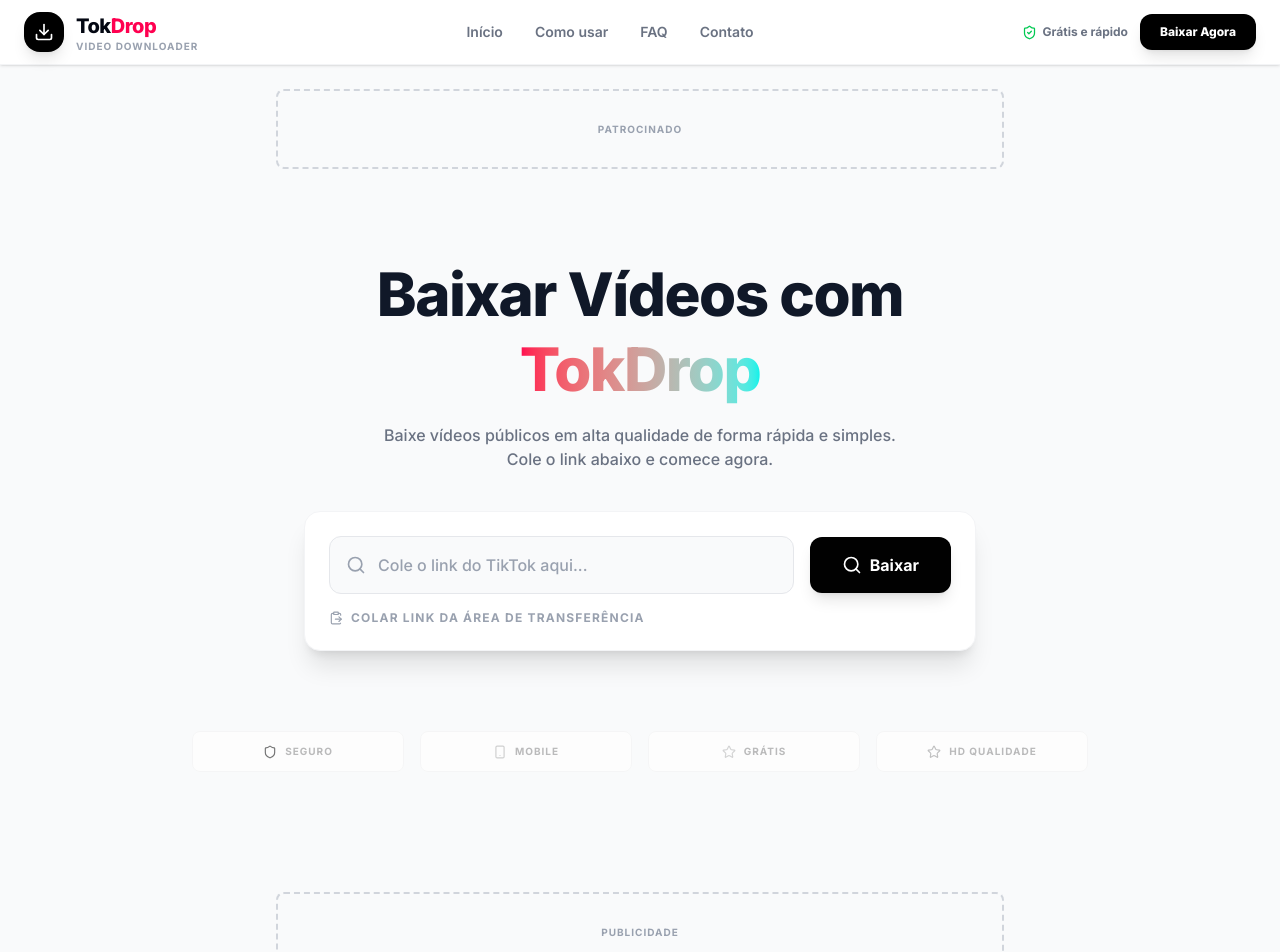
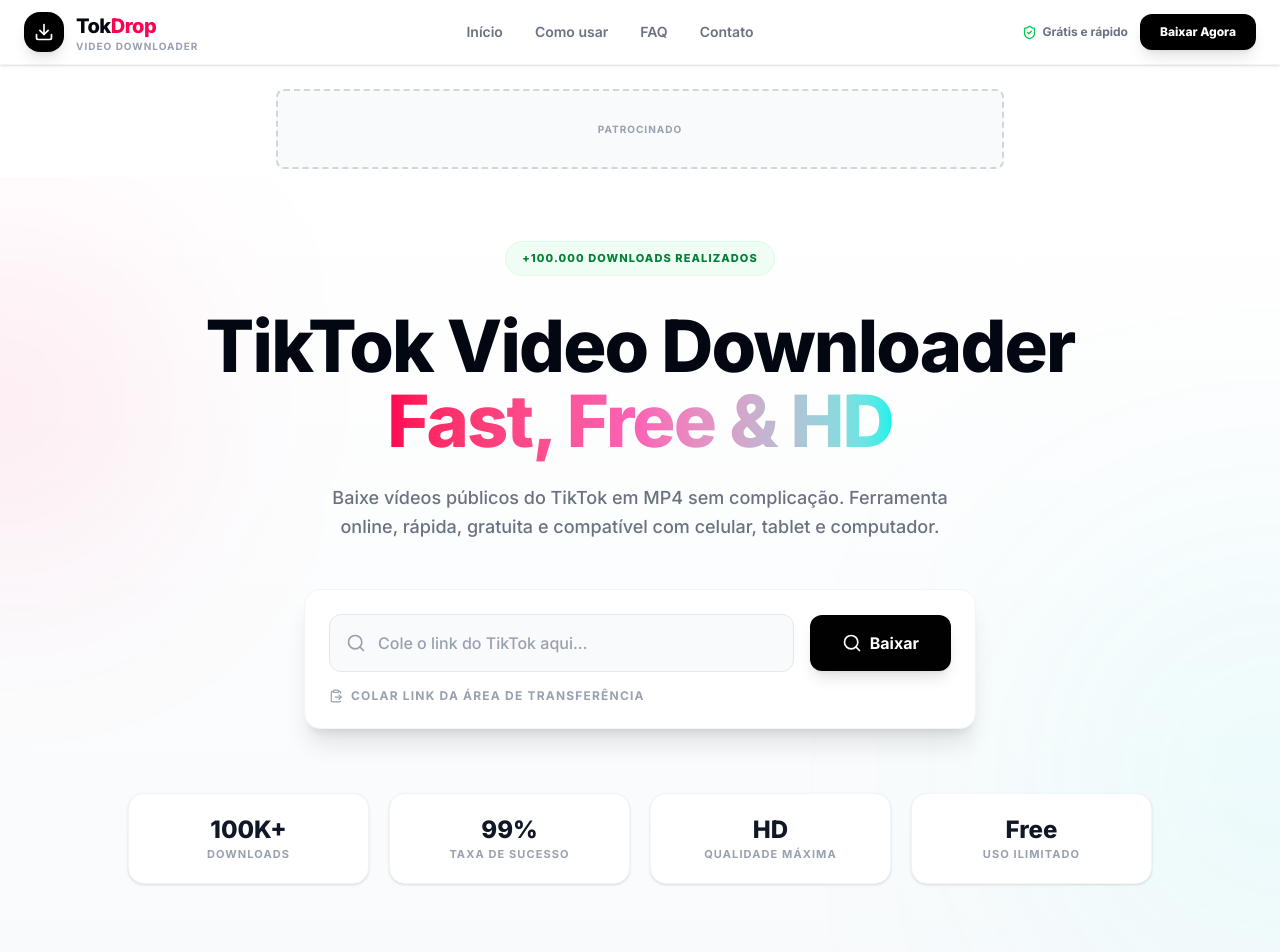
Before and after one commit to 14evertonalbertocorrea-coder/tokdrop, a React (Vite) app: page / in a window 1280 px wide. Shown: the top 952 px of the page. Built offline with nearby package versions, Linux system fonts and the light colour scheme.

Commit message:
Update Home.tsx

```diff
--- a/src/pages/Home.tsx
+++ b/src/pages/Home.tsx
@@ -9,7 +9,6 @@ import HowToUse from '../components/HowToUse';
 import FAQ from '../components/FAQ';
 import LegalNotice from '../components/LegalNotice';
 import { motion } from 'motion/react';
-import { Star, Shield, Smartphone } from 'lucide-react';
 
 export default function Home() {
   const [isLoading, setIsLoading] = useState(false);
@@ -59,26 +58,37 @@ export default function Home() {
   };
 
   return (
-    <div className="min-h-screen flex flex-col">
+    <div className="min-h-screen flex flex-col bg-white">
       <Header />
 
       <main className="flex-1">
         <AdBanner label="Patrocinado" className="mt-4 mb-0" />
 
-        <section className="relative pt-12 pb-20 md:pt-20 md:pb-28 overflow-hidden">
+        <section
+          id="download"
+          className="relative pt-10 pb-24 md:pt-16 md:pb-32 overflow-hidden bg-gradient-to-b from-white to-slate-50"
+        >
           <div className="max-w-7xl mx-auto px-6 relative z-10 text-center">
             <motion.div
               initial={{ opacity: 0, y: 20 }}
               animate={{ opacity: 1, y: 0 }}
               transition={{ duration: 0.6 }}
             >
-              <h1 className="text-4xl md:text-6xl font-extrabold text-gray-900 tracking-tight leading-tight mb-4">
-                Baixar Vídeos com <br/>
-                <span className="text-transparent bg-clip-text bg-gradient-to-r from-brand to-brand-secondary">TokDrop</span>
+              <div className="inline-flex items-center gap-2 bg-green-50 border border-green-100 text-green-700 px-4 py-2 rounded-full text-[11px] font-extrabold uppercase tracking-widest mb-8">
+                +100.000 downloads realizados
+              </div>
+
+              <h1 className="text-4xl md:text-7xl font-black text-gray-950 tracking-tight leading-[1.05] mb-6">
+                TikTok Video Downloader <br />
+                <span className="text-transparent bg-clip-text bg-gradient-to-r from-brand via-pink-400 to-brand-secondary">
+                  Fast, Free & HD
+                </span>
               </h1>
 
-              <p className="text-gray-500 text-sm md:text-base max-w-lg mx-auto mb-10 font-medium">
-                Baixe vídeos públicos em alta qualidade de forma rápida e simples. Cole o link abaixo e comece agora.
+              <p className="text-gray-500 text-sm md:text-lg max-w-2xl mx-auto mb-12 font-medium leading-relaxed">
+                Baixe vídeos públicos do TikTok em MP4 sem complicação.
+                Ferramenta online, rápida, gratuita e compatível com celular,
+                tablet e computador.
               </p>
 
               <DownloadForm onDownload={handleDownload} isLoading={isLoading} />
@@ -87,33 +97,66 @@ export default function Home() {
                 <ResultBox result={result} error={error} onReset={handleReset} />
               </div>
 
-              <div className="mt-20 max-w-4xl mx-auto grid grid-cols-2 md:grid-cols-4 gap-4 opacity-70 grayscale hover:grayscale-0 transition-all duration-500">
-                <div className="flex items-center justify-center gap-2 text-gray-400 font-bold text-[10px] uppercase tracking-widest border border-gray-100 rounded-lg py-3 bg-white">
-                   <Shield size={14} className="text-brand" />
-                   <span>Seguro</span>
+              <div className="mt-16 max-w-5xl mx-auto grid grid-cols-2 md:grid-cols-4 gap-5">
+                <div className="bg-white rounded-2xl shadow-sm border border-slate-100 py-5 px-4">
+                  <div className="text-2xl font-black text-gray-900">100K+</div>
+                  <div className="text-[11px] uppercase tracking-widest font-bold text-gray-400">
+                    Downloads
+                  </div>
                 </div>
-                <div className="flex items-center justify-center gap-2 text-gray-400 font-bold text-[10px] uppercase tracking-widest border border-gray-100 rounded-lg py-3 bg-white">
-                   <Smartphone size={14} className="text-brand-secondary" />
-                   <span>Mobile</span>
+
+                <div className="bg-white rounded-2xl shadow-sm border border-slate-100 py-5 px-4">
+                  <div className="text-2xl font-black text-gray-900">99%</div>
+                  <div className="text-[11px] uppercase tracking-widest font-bold text-gray-400">
+                    Taxa de sucesso
+                  </div>
                 </div>
-                <div className="flex items-center justify-center gap-2 text-gray-400 font-bold text-[10px] uppercase tracking-widest border border-gray-100 rounded-lg py-3 bg-white">
-                   <Star size={14} className="text-yellow-400" />
-                   <span>Grátis</span>
+
+                <div className="bg-white rounded-2xl shadow-sm border border-slate-100 py-5 px-4">
+                  <div className="text-2xl font-black text-gray-900">HD</div>
+                  <div className="text-[11px] uppercase tracking-widest font-bold text-gray-400">
+                    Qualidade máxima
+                  </div>
                 </div>
-                <div className="flex items-center justify-center gap-2 text-gray-400 font-bold text-[10px] uppercase tracking-widest border border-gray-100 rounded-lg py-3 bg-white">
-                   <Star size={14} className="text-green-400" />
-                   <span>HD Qualidade</span>
+
+                <div className="bg-white rounded-2xl shadow-sm border border-slate-100 py-5 px-4">
+                  <div className="text-2xl font-black text-gray-900">Free</div>
+                  <div className="text-[11px] uppercase tracking-widest font-bold text-gray-400">
+                    Uso ilimitado
+                  </div>
                 </div>
               </div>
             </motion.div>
           </div>
+
+          <div className="absolute top-20 left-0 -translate-x-1/2 w-72 h-72 bg-brand/10 blur-[120px] rounded-full pointer-events-none"></div>
+          <div className="absolute bottom-10 right-0 translate-x-1/2 w-96 h-96 bg-brand-secondary/10 blur-[140px] rounded-full pointer-events-none"></div>
         </section>
 
         <AdBanner label="Publicidade" />
+
         <HowToUse />
+
         <AdBanner label="Anúncio" />
+
+        <section className="py-24 bg-white">
+          <div className="max-w-5xl mx-auto px-6 text-center">
+            <h2 className="text-3xl md:text-5xl font-black text-gray-950 tracking-tight mb-6">
+              Baixar vídeo do TikTok nunca foi tão simples
+            </h2>
+
+            <p className="text-gray-500 text-base md:text-lg max-w-3xl mx-auto leading-relaxed font-medium">
+              O TokDrop foi criado para quem precisa salvar vídeos públicos de
+              forma rápida, prática e sem instalar aplicativos. Basta copiar o
+              link do TikTok, colar na ferramenta e iniciar o download.
+            </p>
+          </div>
+        </section>
+
         <FAQ />
+
         <LegalNotice />
+
         <AdBanner label="Fim de Conteúdo" className="mb-16" />
       </main>
 
```
